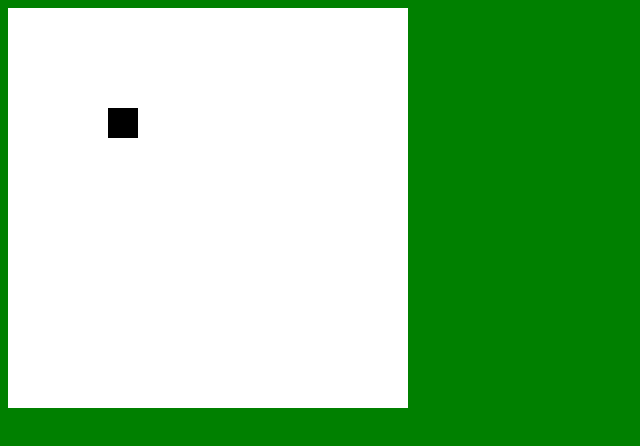
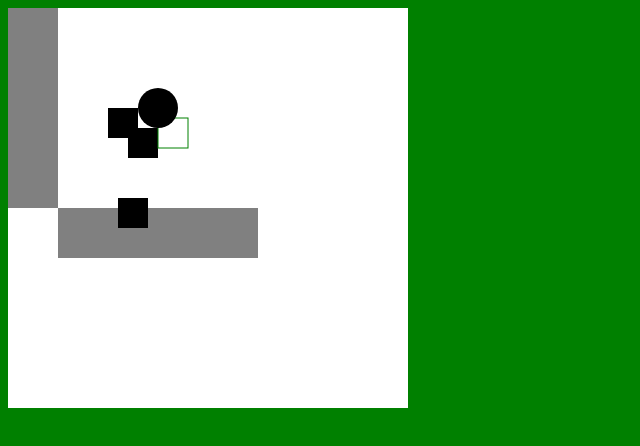
Before and after one commit to MarkhamShofner/d3-exploration, a plain HTML site: page index.html in a window 1280 px wide. Shown: the whole page, without its empty margins (0-640 px from the left). Drawn offline with nearby package versions, Linux system fonts and the light colour scheme.

Commit message:
test placeholder svg elements

```diff
--- a/index.html
+++ b/index.html
@@ -10,11 +10,24 @@
 
 <body>
 
-<svg width="400" height="400">
-  <rect x="100" y="100" width="30" height="30"></rect>
-</svg>
 
-<script src="script.js"></script>
+  <svg width="400" height="400">
+
+    <rect x="0"  y="0"   width="50"  height="200" fill="gray"/>
+    <rect x="50" y="200" width="200" height="50"  fill="gray"/>
+
+
+    <rect x="100" y="100" width="30" height="30"></rect>
+    <rect x="110" y="190" width="30" height="30"></rect>
+    <rect x="120" y="120" width="30" height="30"></rect>
+
+    <g transform="translate(50,0)">
+      <rect x="100" y="110" width="30" height="30" fill="none" stroke="green"></rect>
+      <circle cx="100" cy="100" r="20"></circle>
+    </g>
+  </svg>
+
+  <script src="script.js"></script>
 
 
 </body>
```
